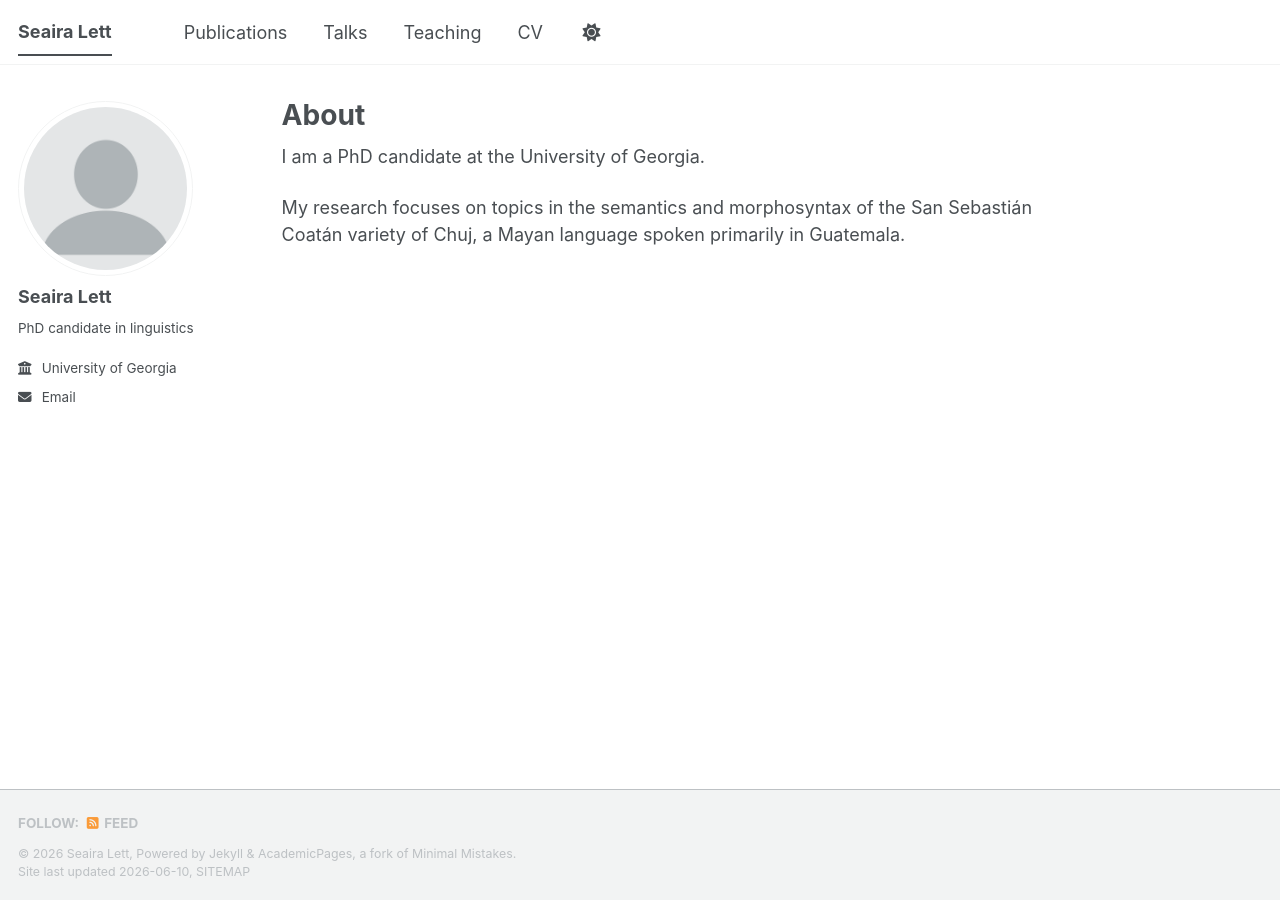
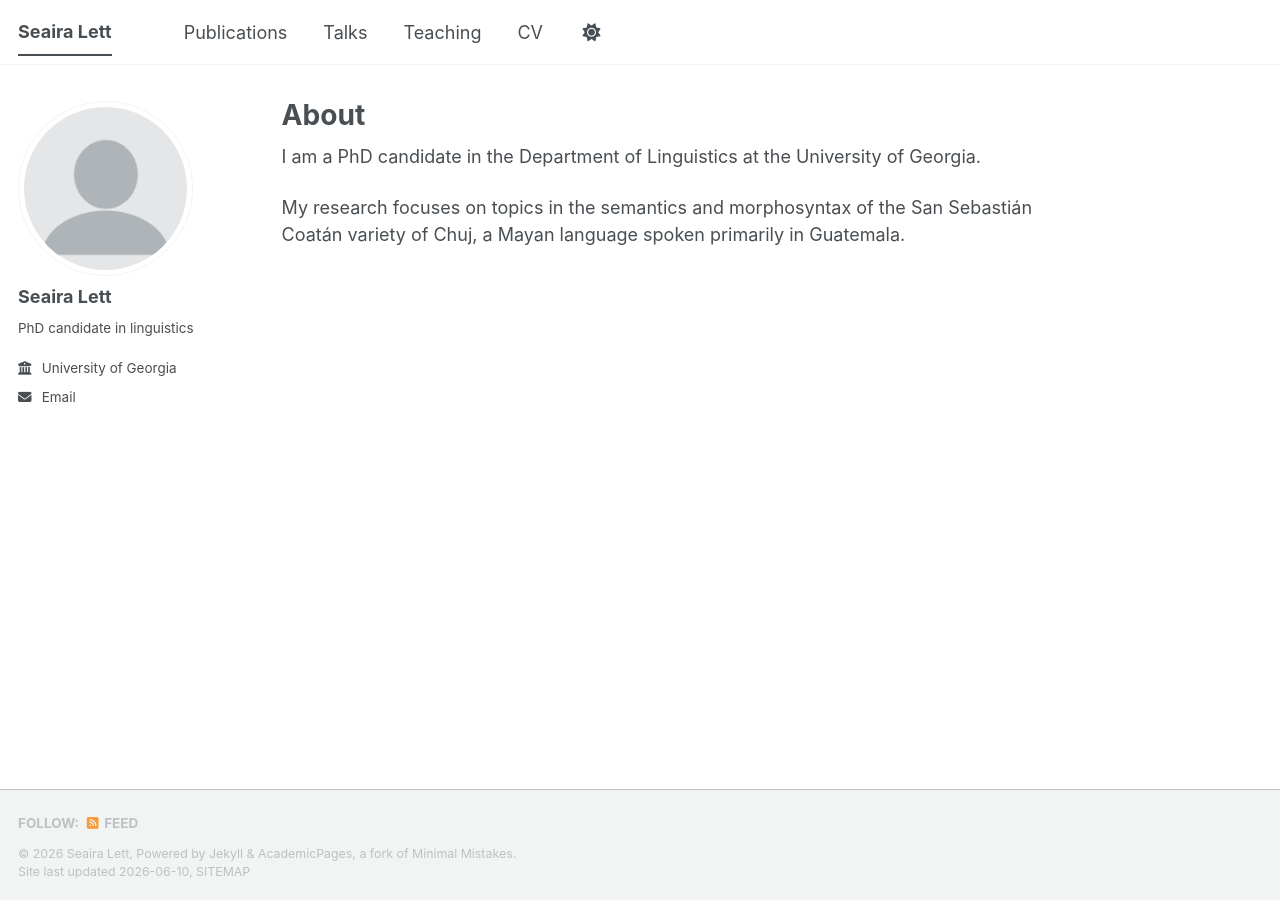
Before and after one commit to seairalett/seairalett.github.io, a Jekyll site: the page built from _pages/about.md, in a window 1280 px wide. Built offline with Jekyll 4.4.1, drawn with Linux system fonts in a browser that asks for light colours; a script bundle is joined from its source files by our own code; library files that are not in the unit come from our copies.

Commit message:
Update about.md

```diff
--- a/_pages/about.md
+++ b/_pages/about.md
@@ -6,6 +6,6 @@ redirect_from:
   - /about/
   - /about.html
 ---
-I am a PhD candidate at the University of Georgia.
+I am a PhD candidate in the Department of Linguistics at the University of Georgia.
 
 My research focuses on topics in the semantics and morphosyntax of the San Sebastián Coatán variety of Chuj, a Mayan language spoken primarily in Guatemala.
```
